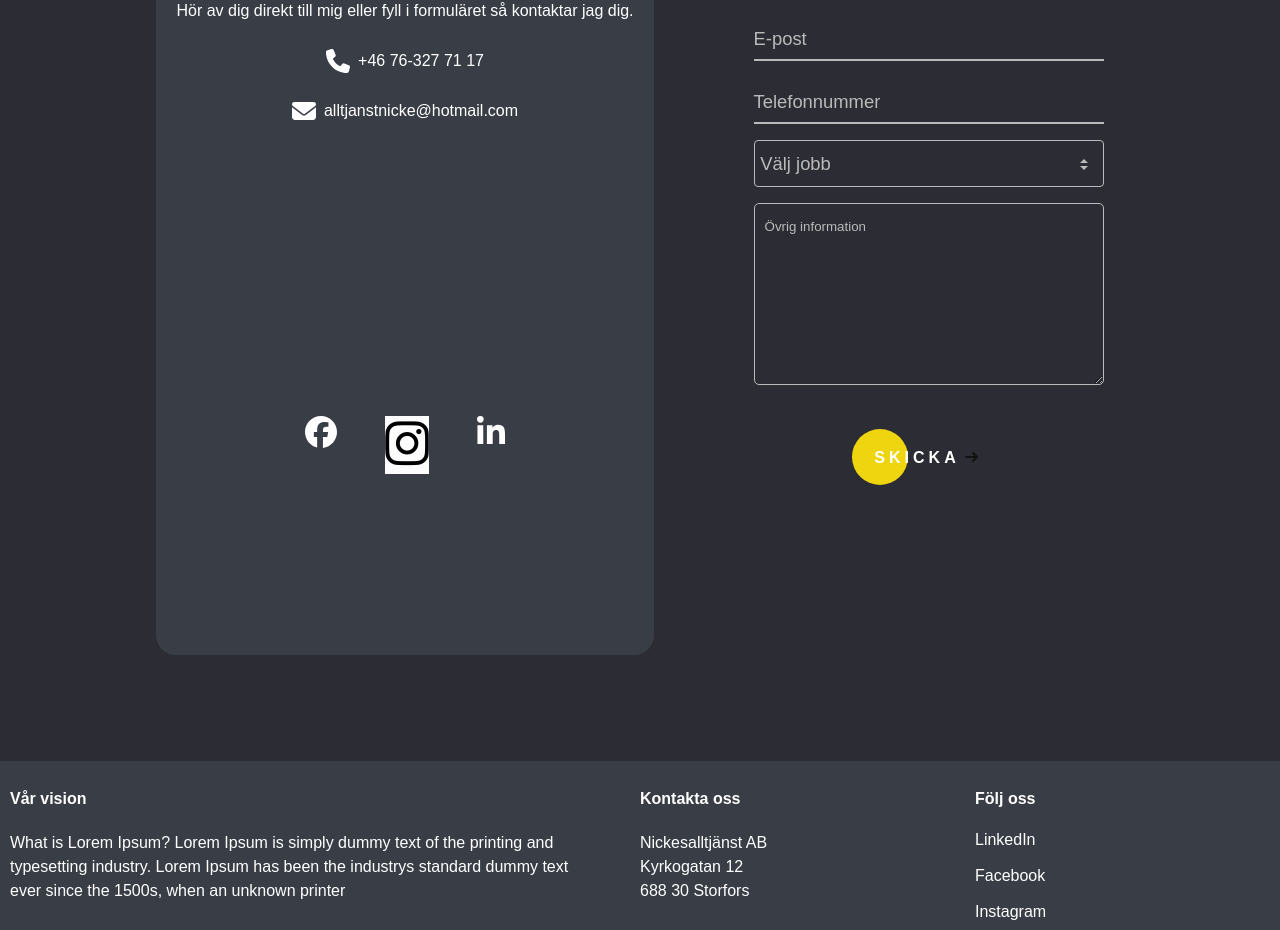
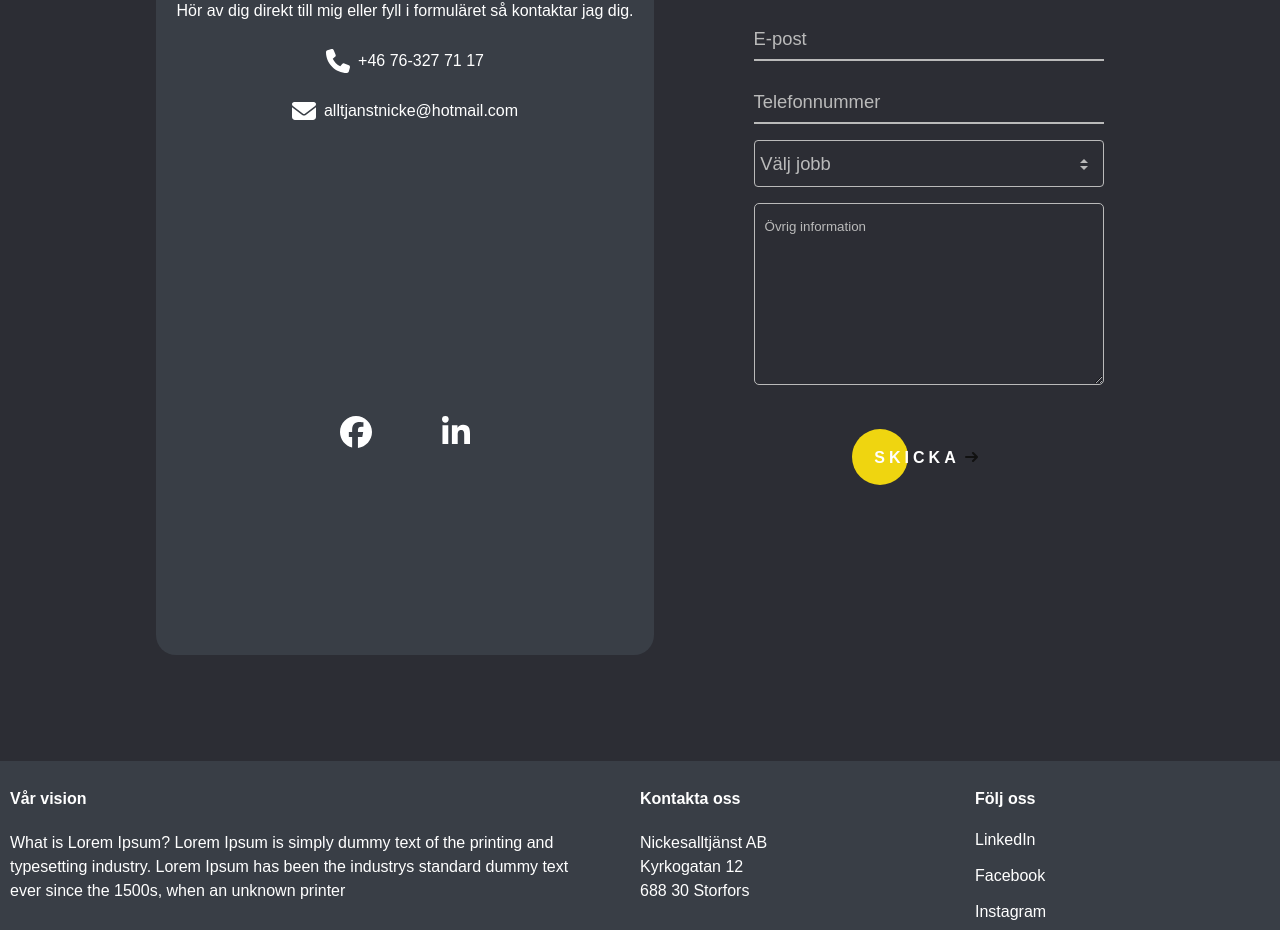
Before and after one commit to skinksteek/nickesalltjanst, a React (Create React App) app: page /kontakt in a window 1280 px wide. Shown: the part 1074-2004 px from the top of the page. Built offline with nearby package versions, Linux system fonts and the light colour scheme.

Commit message:
removed instagram logo

```diff
--- a/src/assets/styles/contact/details.css
+++ b/src/assets/styles/contact/details.css
@@ -37,67 +37,23 @@
 .socials {
   width: 200px;
   display: flex;
-  justify-content: space-between;
+  justify-content: space-around;
   margin: 0 auto;
   padding-top: 35vh;
+}
+
+#facebook {
+  transition: 0.3s ease-in-out;
 }
 
 #facebook:hover {
   color: #4267b2;
 }
 
+#linkedin {
+  transition: 0.3s ease-in-out;
+}
+
 #linkedin:hover {
   color: #0077b5;
 }
-#instagram {
-  color: #000;
-  position: relative;
-  display: inline-block;
-  font-size: 50px;
-
-  .inner {
-    background: #fcfcfc;
-    mix-blend-mode: screen;
-    display: block;
-    width: 43.75px;
-  }
-
-  .bg {
-    width: calc(100% - 1px);
-    background: #000;
-    text-align: center;
-    display: block;
-    height: 50px;
-
-    &::before {
-      content: "";
-      background: linear-gradient(
-        45deg,
-        #f09433 0%,
-        #e6683c 25%,
-        #dc2743 50%,
-        #cc2366 75%,
-        #bc1888 100%
-      );
-      display: block;
-      position: absolute;
-      top: 0;
-      left: 0;
-      height: 100%;
-      width: 100%;
-      opacity: 0;
-      transition: 0.3s ease-in-out;
-    }
-  }
-
-  &:hover .bg::before {
-    opacity: 1;
-  }
-}
-
-.wrapper {
-  display: flex;
-  width: 100%;
-  justify-content: center;
-  align-items: center;
-}
--- a/src/components/Details.js
+++ b/src/components/Details.js
@@ -34,20 +34,6 @@ const Details = () => {
           <FontAwesomeIcon icon={faFacebook} size="2xl" />
         </a>
 
-        <div className="wrapper">
-          <a
-            id="instagram"
-            href="https://instagram.com/"
-            target="_instagram"
-            aria-label="A great place to find out what friends are up to!"
-          >
-            <div className="bg">
-              <div className="inner">
-                <i className="fab fa-instagram" size="2xl"></i>
-              </div>
-            </div>
-          </a>
-        </div>
         <a id="linkedin" href="#" target="_blank" rel="noreferrer">
           <FontAwesomeIcon icon={faLinkedinIn} size="2xl" />
         </a>
```
